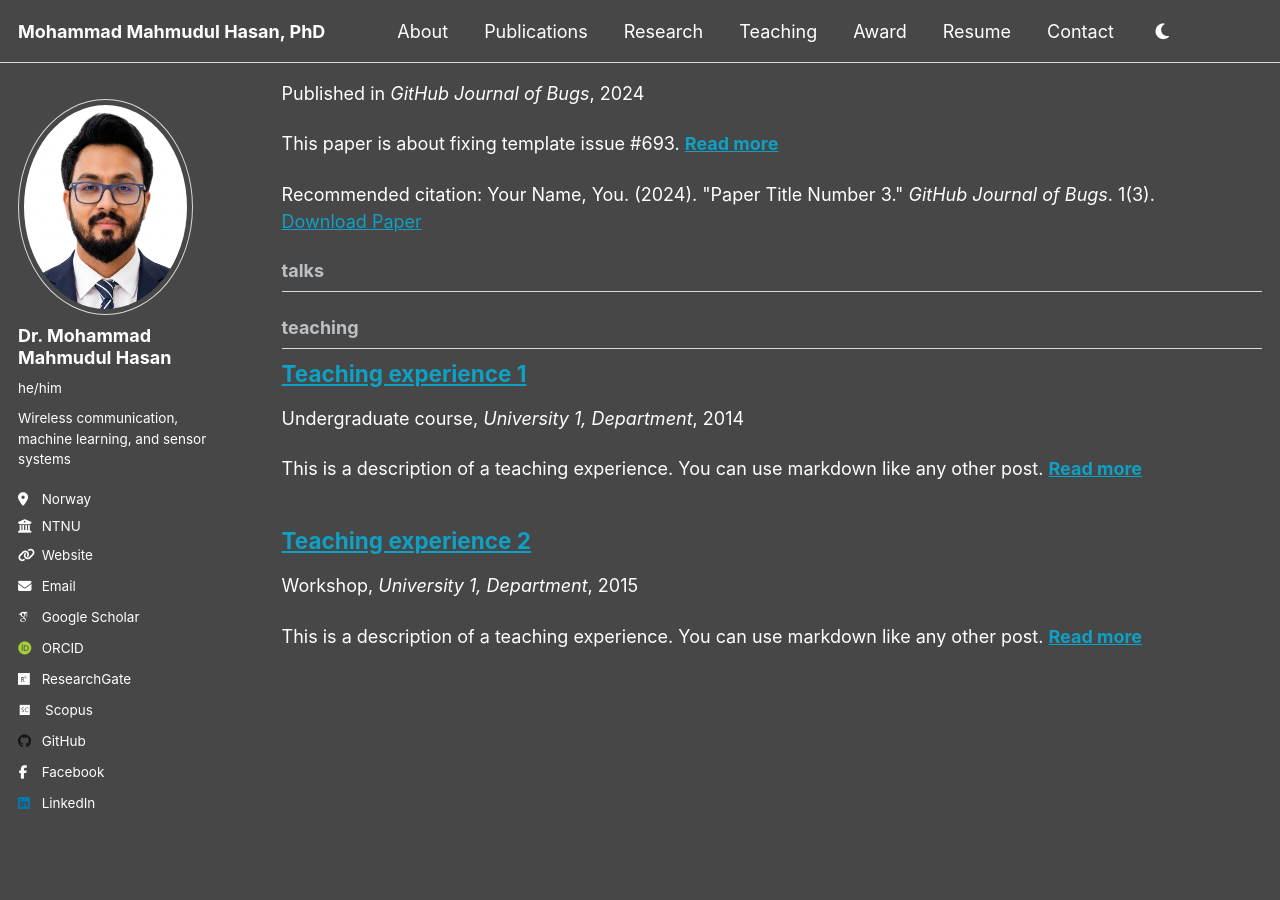
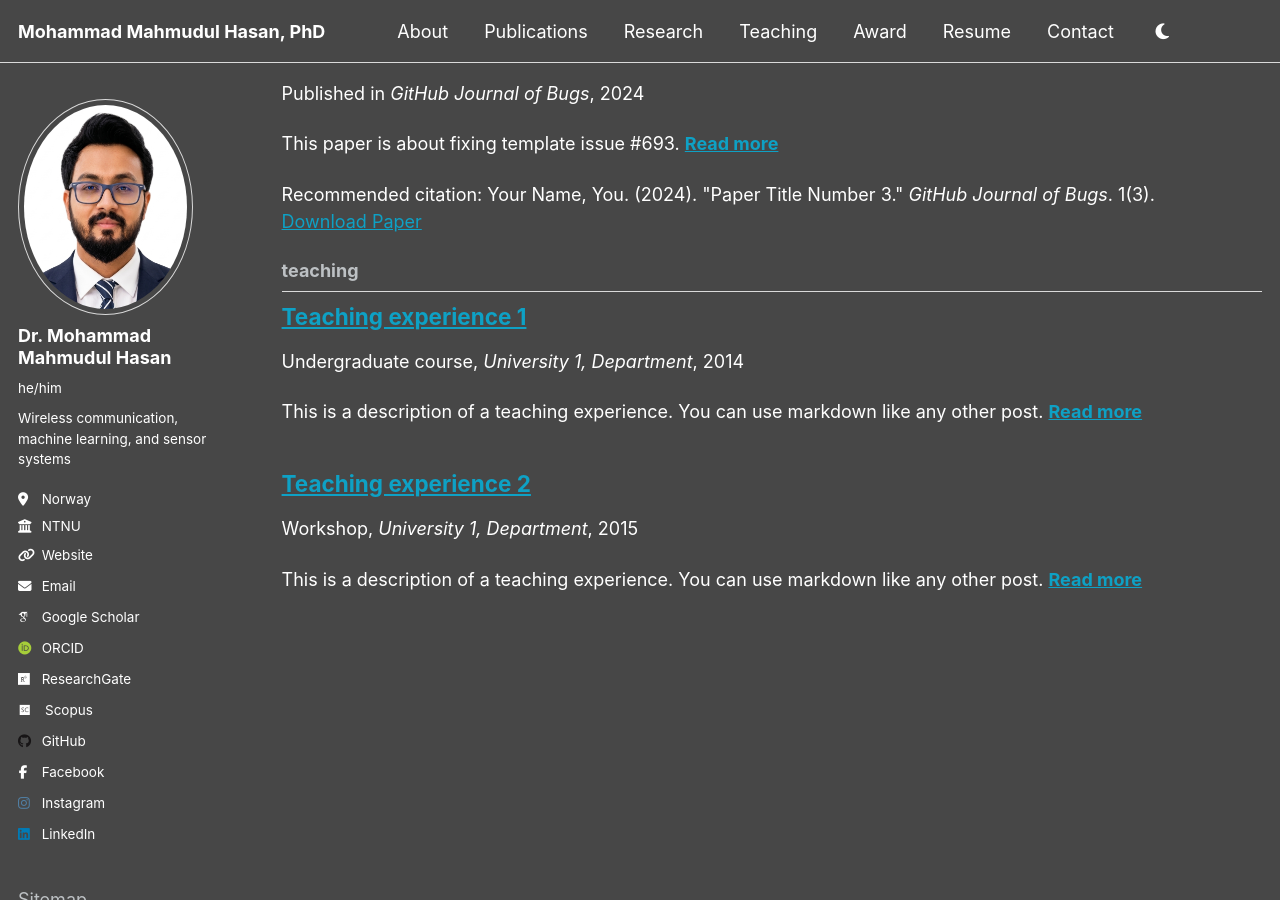
Before and after one commit to dearmahmud/dearmahmud.github.io, a Jekyll site: the page built from _pages/collection-archive.html, in a window 1280 px wide and 900 px high, scrolled down 1853 px. Built offline with Jekyll 4.4.1, drawn with Linux system fonts in a browser that asks for light colours; some web fonts are replaced.

Commit message:
Update _config.yml

```diff
--- a/_config.yml
+++ b/_config.yml
@@ -38,7 +38,7 @@ author:
   arxiv            : # URL - Update with the correct link to your profile
   googlescholar    : "https://scholar.google.com/citations?user=8ZDDF8MAAAAJ"
   impactstory      : # URL
-  orcid            : "https://orcid.org/my-orcid?orcid=0000-0002-5651-5535"
+  orcid            : "https://orcid.org/0000-0002-5651-5535"
   semantic         : # URL
   pubmed           :
   researchgate     : "https://www.researchgate.net/profile/Mohammad-Mahmudul-Hasan/research"
@@ -60,7 +60,7 @@ author:
   goodreads        : # Username
   google_plus      : # Username
   keybase          : # Username
-  Instagram        : "dearmahmud"
+  instagram        : "dearmahmud"
   lastfm           : # Username
   linkedin         : "dearmahmud"
   mastodon         : # URL
@@ -150,7 +150,7 @@ social:
 
 # Analytics
 analytics:
-  provider               :  "false" # false (default), "google", "google-universal", "google-analytics-4", "custom"
+  provider               :  false # false (default), "google", "google-universal", "google-analytics-4", "custom"
   google:
     tracking_id          :
 
@@ -219,13 +219,12 @@ collections:
   teaching:
     output: true
     permalink: /:collection/:path/
+
   publications:
     output: true
     permalink: /:collection/:path/
+
   portfolio:
-    output: true
-    permalink: /:collection/:path/
-  talks:
     output: true
     permalink: /:collection/:path/
 
@@ -276,16 +275,7 @@ defaults:
       layout: single
       author_profile: true
       share: true
-      comment: true
-  # _talks
-  - scope:
-      path: ""
-      type: talks
-    values:
-      layout: talk
-      author_profile: true
-      share: true
-
+      comments: true
 
 # Sass/SCSS
 sass:
```
